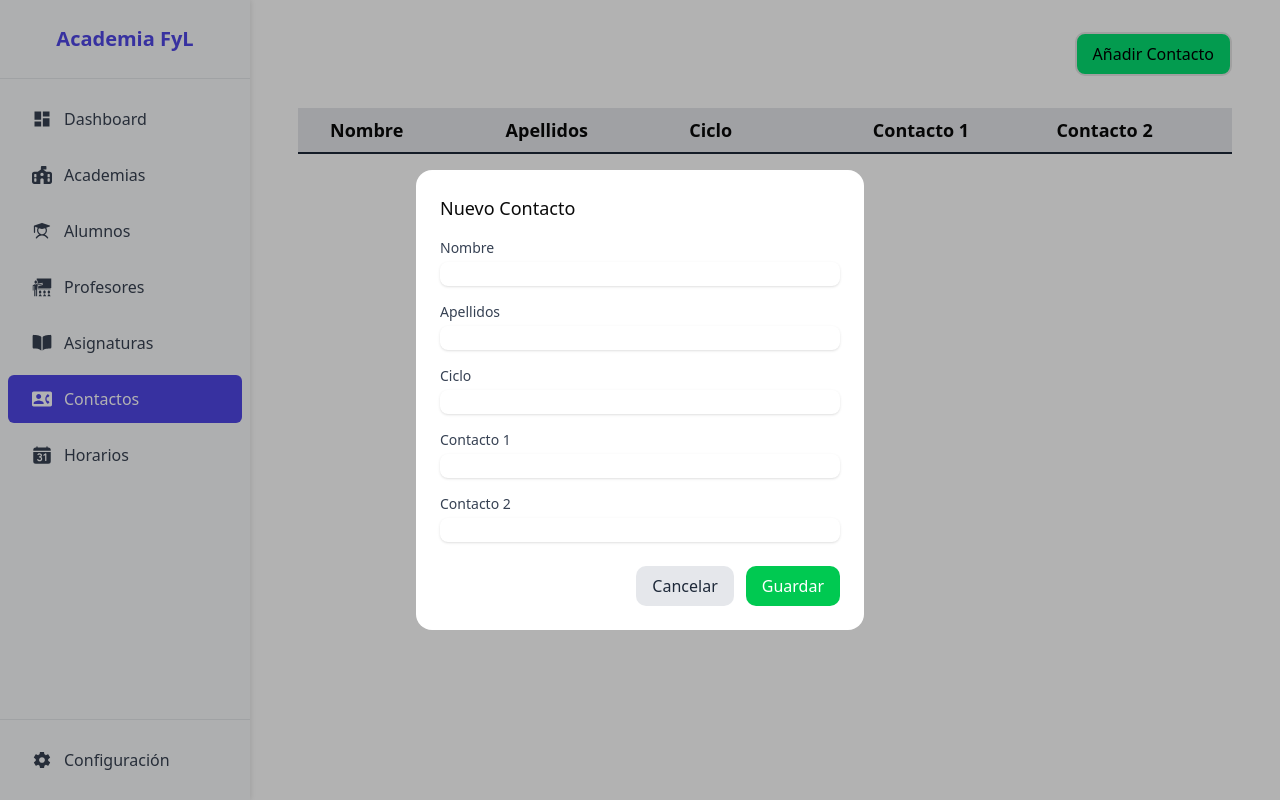
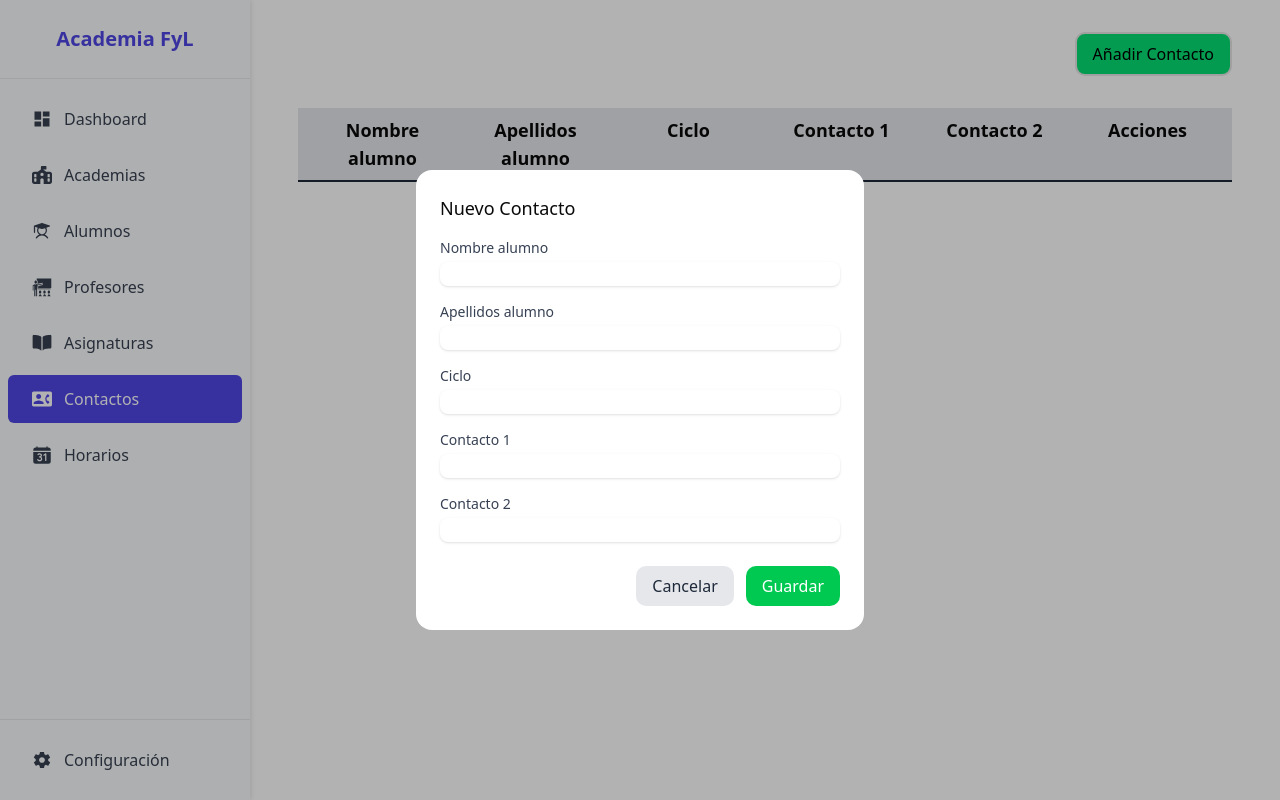
Before and after one commit to jhonalex00/academia_fyl, a Next.js app: page /pages/contactos in a window 1280 px wide. Both pictures are taken after a click on the button "Añadir Contacto". Built offline with nearby package versions, Linux system fonts and the light colour scheme.

Commit message:
páginas academias y contactos funcionales

```diff
--- a/src/app/pages/academias/page.js
+++ b/src/app/pages/academias/page.js
@@ -179,14 +179,13 @@ const AcademiasPage = () => {
       academiaToEdit={academiaToEdit}
       onAcademiaEdited={handleAcademiaEdited}
     />
-      <div className="container mx-auto px-4">
               <div className="border-b-2 border-gray-800 bg-gray-200">
           <div className="grid grid-cols-5 gap-8 mt-8 px-6 py-2">
-            <h1 className="text-lg font-bold pl-2">Academia</h1>
-            <h1 className="text-lg font-bold">Dirección</h1>
-            <h1 className="text-lg font-bold">Teléfono</h1>
-            <h1 className="text-lg font-bold">Nº Alumnos</h1>
-            <h1 className="text-lg font-bold">Acciones</h1>
+            <h1 className="text-lg font-bold text-center">Academia</h1>
+            <h1 className="text-lg font-bold text-center">Dirección</h1>
+            <h1 className="text-lg font-bold text-center">Teléfono</h1>
+            <h1 className="text-lg font-bold text-center">Nº Alumnos</h1>
+            <h1 className="text-lg font-bold text-center">Acciones</h1>
           </div>
         </div>
 
@@ -196,11 +195,11 @@ const AcademiasPage = () => {
               key={index}
               className="grid grid-cols-5 gap-8 py-2 px-6 hover:bg-gray-100 rounded-lg items-center"
             >
-              <span className="truncate pl-2">{academia.nombre}</span>
-              <span className="truncate">{academia.direccion}</span>
-              <span className="truncate">{academia.telefono}</span>
-              <span className="truncate">{academia.numAlumnos}</span>
-              <div className="flex space-x-2">
+              <span className="text-center">{academia.nombre}</span>
+              <span className="text-center">{academia.direccion}</span>
+              <span className="text-center">{academia.telefono}</span>
+              <span className="text-center">{academia.numAlumnos}</span>
+              <div className="flex justify-center space-x-2">
                 <button
                   className="px-3 py-1 bg-blue-500 text-white rounded-md hover:bg-blue-600 text-sm"
                   onClick={() => handleEditAcademia(academia, index)}
@@ -217,7 +216,6 @@ const AcademiasPage = () => {
             </div>
           ))}
         </div>
-      </div>
     </>
   );
 };
--- a/src/app/pages/contactos/page.js
+++ b/src/app/pages/contactos/page.js
@@ -1,8 +1,8 @@
 'use client';
-import React, { useState } from 'react';
+import React, { useState, useEffect } from 'react';
 import { Button, Dialog } from "@headlessui/react";
 
-export function AñadirContacto({ onContactoAdded }) {
+export function AñadirContacto({ onContactoAdded, contactoToEdit, onContactoEdited }) {
   const [isOpen, setIsOpen] = useState(false);
   const [formData, setFormData] = useState({
     nombre: '',
@@ -12,9 +12,20 @@ export function AñadirContacto({ onContactoAdded }) {
     contacto2: ''
   });
 
+  useEffect(() => {
+    if (contactoToEdit) {
+      setFormData(contactoToEdit);
+      setIsOpen(true);
+    }
+  }, [contactoToEdit]);
+
   const handleSubmit = (e) => {
     e.preventDefault();
-    onContactoAdded(formData);
+    if (contactoToEdit) {
+      onContactoEdited(formData);
+    } else {
+      onContactoAdded(formData);
+    }
     setIsOpen(false);
     setFormData({
       nombre: '',
@@ -53,7 +64,7 @@ export function AñadirContacto({ onContactoAdded }) {
             <form onSubmit={handleSubmit}>
               <div className="space-y-4">
                 <div>
-                  <label className="block text-sm font-medium text-gray-700">Nombre</label>
+                  <label className="block text-sm font-medium text-gray-700">Nombre alumno</label>
                   <input
                     type="text"
                     name="nombre"
@@ -65,7 +76,7 @@ export function AñadirContacto({ onContactoAdded }) {
                 </div>
 
                 <div>
-                  <label className="block text-sm font-medium text-gray-700">Apellidos</label>
+                  <label className="block text-sm font-medium text-gray-700">Apellidos alumno</label>
                   <input
                     type="text"
                     name="apellidos"
@@ -136,23 +147,53 @@ export function AñadirContacto({ onContactoAdded }) {
 }
 
 const ContactosPage = () => {
-  const [contactos, setContactos] = useState([]);
+  const [contactos, setContactos] = useState(() => {
+    const savedContactos = localStorage.getItem('contactos');
+    return savedContactos ? JSON.parse(savedContactos) : [];
+  });
+  const [contactoToEdit, setContactoToEdit] = useState(null);
+
+  useEffect(() => {
+    localStorage.setItem('contactos', JSON.stringify(contactos));
+  }, [contactos]);
 
   const handleContactoAdded = (nuevoContacto) => {
     setContactos([...contactos, nuevoContacto]);
   };
 
+  const handleDeleteContacto = (index) => {
+    const nuevosContactos = contactos.filter((_, i) => i !== index);
+    setContactos(nuevosContactos);
+  };
+
+  const handleEditContacto = (contacto, index) => {
+    setContactoToEdit({ ...contacto, index });
+  };
+
+  const handleContactoEdited = (contactoEditado) => {
+    const nuevosContactos = contactos.map((contacto, index) =>
+      index === contactoToEdit.index ? contactoEditado : contacto
+    );
+    setContactos(nuevosContactos);
+    setContactoToEdit(null);
+  };
+
   return (
     <>
-      <AñadirContacto onContactoAdded={handleContactoAdded} />
+      <AñadirContacto
+        onContactoAdded={handleContactoAdded}
+        contactoToEdit={contactoToEdit}
+        onContactoEdited={handleContactoEdited}
+      />
       <div className="container mx-auto px-4">
         <div className="border-b-2 border-gray-800 bg-gray-200">
-          <div className="grid grid-cols-5 gap-8 mt-8 px-6 py-2">
-            <h1 className="text-lg font-bold pl-2">Nombre</h1>
-            <h1 className="text-lg font-bold">Apellidos</h1>
-            <h1 className="text-lg font-bold">Ciclo</h1>
-            <h1 className="text-lg font-bold">Contacto 1</h1>
-            <h1 className="text-lg font-bold">Contacto 2</h1>
+          <div className="grid grid-cols-6 gap-8 mt-8 px-6 py-2">
+            <h1 className="text-lg font-bold text-center">Nombre alumno</h1>
+            <h1 className="text-lg font-bold text-center">Apellidos alumno</h1>
+            <h1 className="text-lg font-bold text-center">Ciclo</h1>
+            <h1 className="text-lg font-bold text-center">Contacto 1</h1>
+            <h1 className="text-lg font-bold text-center">Contacto 2</h1>
+            <h1 className="text-lg font-bold text-center">Acciones</h1>
           </div>
         </div>
 
@@ -160,13 +201,27 @@ const ContactosPage = () => {
           {contactos.map((contacto, index) => (
             <div
               key={index}
-              className="grid grid-cols-5 gap-8 py-2 px-6 hover:bg-gray-100 rounded-lg"
+              className="grid grid-cols-6 gap-8 py-2 px-6 hover:bg-gray-100 rounded-lg"
             >
-              <span className="truncate pl-2">{contacto.nombre}</span>
-              <span className="truncate">{contacto.apellidos}</span>
-              <span className="truncate">{contacto.ciclo}</span>
-              <span className="truncate">{contacto.contacto1}</span>
-              <span className="truncate">{contacto.contacto2}</span>
+              <span className="text-center">{contacto.nombre}</span>
+              <span className="text-center">{contacto.apellidos}</span>
+              <span className="text-center">{contacto.ciclo}</span>
+              <span className="text-center">{contacto.contacto1}</span>
+              <span className="text-center">{contacto.contacto2}</span>
+              <div className="flex justify-center space-x-2">
+                <button
+                  className="px-3 py-1 bg-blue-500 text-white rounded-md hover:bg-blue-600 text-sm"
+                  onClick={() => handleEditContacto(contacto, index)}
+                >
+                  Editar
+                </button>
+                <button
+                  className="px-3 py-1 bg-red-500 text-white rounded-md hover:bg-red-600 text-sm"
+                  onClick={() => handleDeleteContacto(index)}
+                >
+                  Borrar
+                </button>
+              </div>
             </div>
           ))}
         </div>
```
Lines whose indentation alone changed are shown as unchanged.
